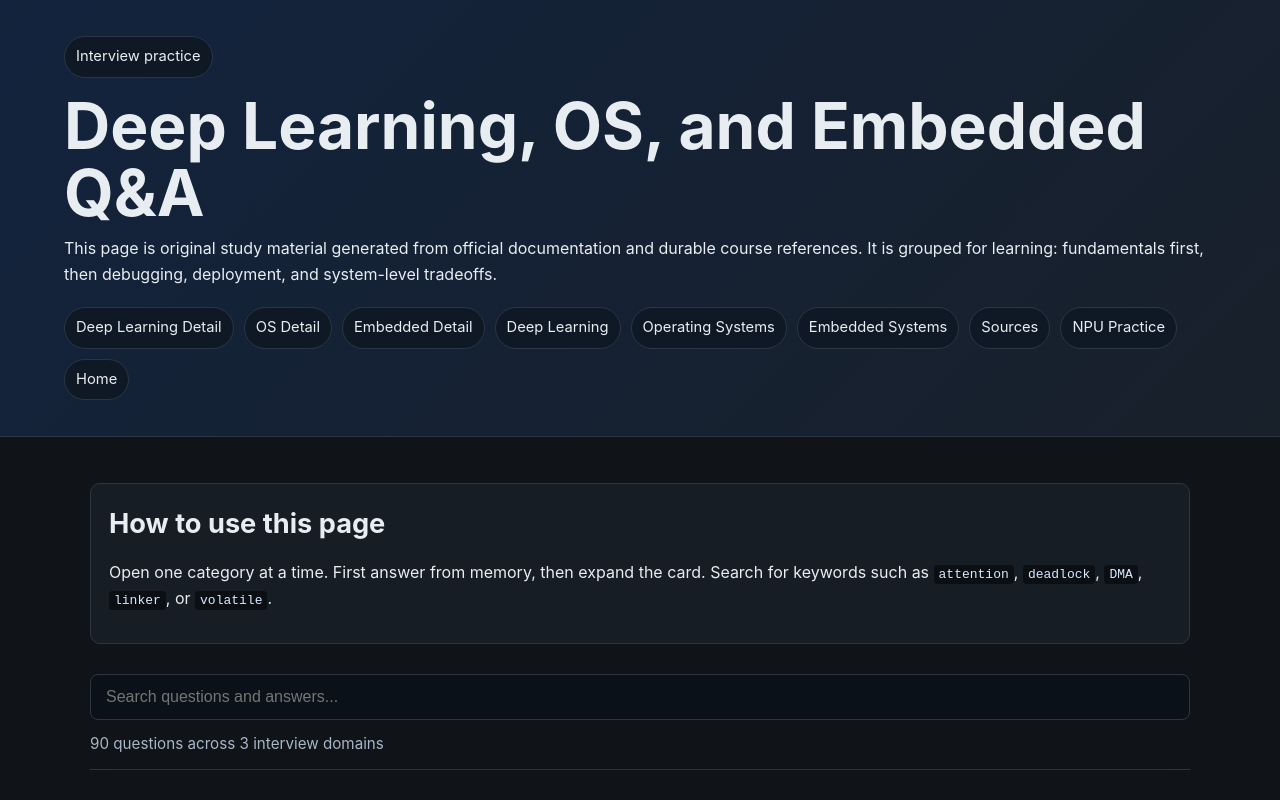
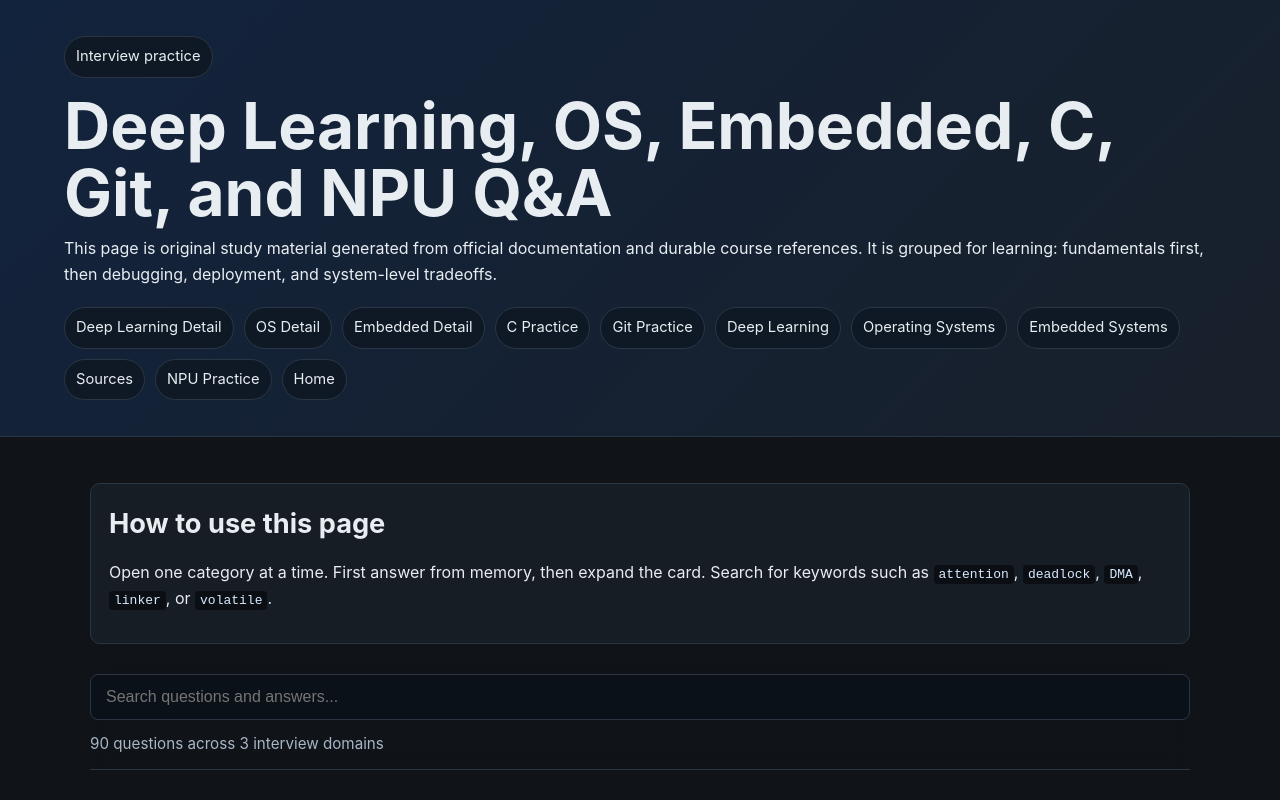
Before and after one commit to buicongnguyen/NPU, a plain HTML site: page interview-practice.html in a window 1280 px wide. Shown: the top 800 px of the page. Drawn offline with Linux system fonts and the light colour scheme.

Commit message:
Fix NPU site navigation links

```diff
--- a/interview-practice.html
+++ b/interview-practice.html
@@ -3,8 +3,8 @@
 <head>
 <meta charset="utf-8">
 <meta name="viewport" content="width=device-width, initial-scale=1">
-<meta name="description" content="Deep learning, operating systems, and embedded systems interview practice questions.">
-<title>Deep Learning, OS, and Embedded Interview Practice</title>
+<meta name="description" content="Deep learning, operating systems, embedded systems, C, Git, and NPU interview practice questions.">
+<title>Deep Learning, OS, Embedded, C, Git, and NPU Interview Practice</title>
 <style>
   :root { color-scheme: dark; --bg:#101418; --panel:#171d25; --panel2:#1f2732; --ink:#e8edf2; --muted:#a9b6c7; --line:#2b3644; --accent:#55b4ff; --green:#7ee787; --amber:#f2cc60; --code:#0b0f14; }
   * { box-sizing: border-box; }
@@ -38,12 +38,14 @@
 <body>
 <header>
   <p class="chip">Interview practice</p>
-  <h1>Deep Learning, OS, and Embedded Q&amp;A</h1>
+  <h1>Deep Learning, OS, Embedded, C, Git, and NPU Q&amp;A</h1>
   <p>This page is original study material generated from official documentation and durable course references. It is grouped for learning: fundamentals first, then debugging, deployment, and system-level tradeoffs.</p>
   <nav>
     <a href="deep-learning-practice.html">Deep Learning Detail</a>
     <a href="os-practice.html">OS Detail</a>
     <a href="embedded-practice.html">Embedded Detail</a>
+    <a href="c-practice.html">C Practice</a>
+    <a href="git-practice.html">Git Practice</a>
     <a href="#deep-learning">Deep Learning</a>
     <a href="#os">Operating Systems</a>
     <a href="#embedded">Embedded Systems</a>
```
Also changed, not shown: index.html (+1 -1 lines), npu.html (+1 -1 lines).
